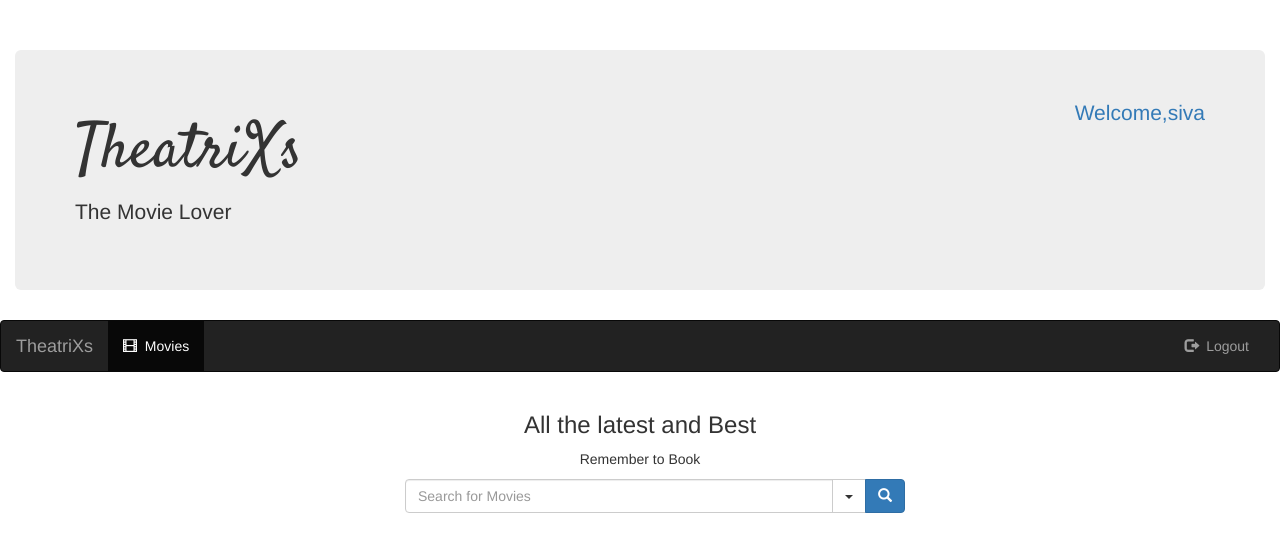
After one commit to sivakarthik51/TheatreManagement, a Django app: page /movies/search/ in a window 1280 px wide. The commit adds this page. Shown: the top 552 px of the page. Run offline with Django 3.2, Linux system fonts and the light colour scheme; a user stored in the database is signed in; some libraries are stand-ins or nearby versions.

Commit message:
Added Seat Matrix Added 4 queries through search bar(UI is a bit messy) Cleaned up Nav Bar Added Few More validations to User Changed Login Text

```diff
--- a/Login/forms.py
+++ b/Login/forms.py
@@ -1,5 +1,6 @@
 from django.contrib.auth.models import User
 from django import forms
+from django.core.exceptions import ValidationError
 
 class UserForm(forms.ModelForm):
     password = forms.CharField(widget=forms.PasswordInput)
--- a/Movies/forms.py
+++ b/Movies/forms.py
@@ -39,4 +39,10 @@ class MovieCreateForm(forms.ModelForm):
         if self.establishment_user:
             self.fields['theatre'].queryset = Theatre.objects.filter(establishment=est)
 
+class MovieQueryForm(forms.ModelForm):
+    query = forms.CharField(max_length = 255)
+    class Meta:
+        model=Movie
+        fields=['theatre']
+
 #TODO Show Form
--- a/Movies/models.py
+++ b/Movies/models.py
@@ -3,6 +3,7 @@ import datetime
 from django.db import models
 from django.core.urlresolvers import reverse
 from django.contrib.auth.models import User
+from django.core.validators import MaxValueValidator, MinValueValidator
 
 
 from Establishments.models import Establishment,Theatre
@@ -16,7 +17,7 @@ class Movie(models.Model):
     genre = models.CharField(max_length=100)
     meta_completed = models.BooleanField(default=False)
     movie_poster = models.FileField()
-
+    max_no_seats = models.IntegerField(default=0)
 
     def get_absolute_url(self):
         return reverse('Movies:detail',kwargs={'pk':self.pk})
@@ -55,7 +56,7 @@ class Ticket(models.Model):
     show = models.ForeignKey(Show,on_delete=models.CASCADE)
     user = models.ForeignKey(User)
     price = models.FloatField(default=0.0)
-    seat_no = models.CharField(max_length=10,unique=True)
+    seat_no = models.IntegerField(unique=True,validators=[MaxValueValidator(49), MinValueValidator(0)])
 
     class Meta:
         unique_together = ('show', 'seat_no')
--- /dev/null
+++ b/Movies/static/Movies/script.js
@@ -0,0 +1,16 @@
+
+$(function(){
+
+    $(".input-group-btn .dropdown-menu li a").click(function(){
+
+        var selText = $(this).html();
+
+        //working version - for single button //
+       //$('.btn:first-child').html(selText+'<span class="caret"></span>');
+
+       //working version - for multiple buttons //
+       $(this).parents('.input-group-btn').find('.btn-search').html(selText);
+
+   });
+
+});
--- /dev/null
+++ b/Movies/static/Movies/style.css
@@ -0,0 +1,43 @@
+body {
+    padding-top: 50px;
+}
+.dropdown.dropdown-lg .dropdown-menu {
+    margin-top: -1px;
+    padding: 6px 20px;
+}
+.input-group-btn .btn-group {
+    display: flex !important;
+}
+.btn-group .btn {
+    border-radius: 0;
+    margin-left: -1px;
+}
+.btn-group .btn:last-child {
+    border-top-right-radius: 4px;
+    border-bottom-right-radius: 4px;
+}
+.btn-group .form-horizontal .btn[type="submit"] {
+  border-top-left-radius: 4px;
+  border-bottom-left-radius: 4px;
+}
+.form-horizontal .form-group {
+    margin-left: 0;
+    margin-right: 0;
+}
+.form-group .form-control:last-child {
+    border-top-left-radius: 4px;
+    border-bottom-left-radius: 4px;
+}
+
+@media screen and (min-width: 768px) {
+    #adv-search {
+        width: 500px;
+        margin: 0 auto;
+    }
+    .dropdown.dropdown-lg {
+        position: static !important;
+    }
+    .dropdown.dropdown-lg .dropdown-menu {
+        min-width: 500px;
+    }
+}
--- a/Movies/templates/Movies/base.html
+++ b/Movies/templates/Movies/base.html
@@ -49,7 +49,9 @@
         <div class="col-md-6">
             <div class = "pull-right">
                 {% if user.is_authenticated %}
-                    <p>Welcome,{{ user.username }}</p>
+                    <p class=" text-primary">Welcome,{{ user.username }}</p>
+                    {% else %}
+                        <p class = "bg-primary text-danger">Please Login to continue</p>
                 {% endif %}
             </div>
         </div>
@@ -77,23 +79,13 @@
                         Movies
                     </a>
                 </li>
-                <li class="">
-                    <a href="#">
-                        <span class="glyphicon glyphicon-star" aria-hidden="true"></span>&nbsp;
-                        People
-                    </a>
-                </li>
+
             </ul>
 
-            <form action="#" class="navbar-form navbar-left" role="search" method=""get">
-                <div class="form-group">
-                    <input type="text" class="form-control" name="q" value="">
-                </div>
-                <button type="submit" class="btn btn-default">Search</button>
-            </form>
+
 
             <ul class="nav navbar-nav navbar-right">
-            {% if perms.Movies %}
+            {% if user.is_authenticated and can_change %}
                 <li class="">
                     <a href="{% url 'Movies:movie_add' %}">
                         <span class="glyphicon glyphicon-plus" aria-hidden="true"></span>&nbsp;
--- a/Movies/templates/Movies/index.html
+++ b/Movies/templates/Movies/index.html
@@ -1,5 +1,10 @@
 
 {% extends 'Movies/base.html' %}
+{% block style %}
+{% load static %}
+    <link rel="stylesheet" href="{% static 'Movies/style.css' %}">
+    <script src="{% static 'Movies/script.js' %}"></script>
+{% endblock %}
 {% block title %}
     Movies
 {% endblock %}
@@ -8,6 +13,11 @@
         <div class = "container">
             <h3 class = "text-center">All the latest and Best</h3>
             <p class = "text-center">Remember to Book</p>
+            <form action="{% url 'Movies:search' %}" method="post">
+                {% csrf_token %}
+                {% include 'Movies/search.html' %}
+            </form>
+        <br>
         <div class = "row">
             {% for movie in all_Movies %}
 
--- /dev/null
+++ b/Movies/templates/Movies/search.html
@@ -0,0 +1,34 @@
+<div class="container">
+	<div class="row">
+		<div class="col-md-12">
+            <div class="input-group" id="adv-search">
+                <input type="text" class="form-control" name="query" placeholder="Search for Movies" />
+                <div class="input-group-btn">
+                    <div class="btn-group" role="group">
+                        <div class="dropdown dropdown-lg">
+                            <button type="button" class="btn btn-default dropdown-toggle" data-toggle="dropdown" aria-expanded="false"><span class="caret"></span></button>
+                            <div class="dropdown-menu dropdown-menu-right" role="menu">
+                                <form class="form-horizontal" role="form">
+                                  <div class="form-group">
+                                    <label for="filter">Filter by</label>
+                                    <select class="form-control" name="filter_condition">
+                                        <option value="0" selected>All Movies</option>
+                                        <option value="1">City</option>
+                                        <option value="2">Theatre</option>
+                                        <option value="3">Location</option>
+                                        <option value="4">Genre</option>
+                                    </select>
+                                  </div>
+
+
+                                </form>
+                            </div>
+                        </div>
+                        <button type="submit" class="btn btn-primary"><span class="glyphicon glyphicon-search" aria-hidden="true"></span></button>
+                    </div>
+                </div>
+            </div>
+          </div>
+        </div>
+	</div>
+</div>
--- a/Movies/urls.py
+++ b/Movies/urls.py
@@ -1,5 +1,6 @@
 from django.conf.urls import url
 from . import views
+
 
 app_name = 'Movies'
 
@@ -25,5 +26,8 @@ urlpatterns = [
     url(r'book/ticket/(?P<pk>[0-9]+)/$',views.TicketDetailView.as_view(),name='ticket_details'),
 
     #/movies/theater
-    url(r'theatre/$',views.ListMovies_Theatres.as_view(),name='theatre_specific')
+    url(r'theatre/$',views.ListMovies_Theatres.as_view(),name='theatre_specific'),
+
+    #/movies/search
+    url(r'search/$',views.MovieQueries.as_view(),name='search')
 ]
--- a/Movies/views.py
+++ b/Movies/views.py
@@ -5,7 +5,7 @@ from django.core.exceptions import ValidationError
 import imdb
 from django.db.models import Min, Max
 from django.core.mail import EmailMessage
-from .forms import TicketForm,MovieCreateForm
+from .forms import TicketForm,MovieCreateForm,MovieQueryForm
 from django.contrib.auth.mixins import PermissionRequiredMixin,UserPassesTestMixin
 from django.contrib.auth.mixins import LoginRequiredMixin
 from django.views import generic
@@ -20,7 +20,7 @@ class IndexView(generic.ListView):
     context_object_name = 'all_Movies'
     def get_context_data(self, **kwargs):
         context = super(IndexView,self).get_context_data(**kwargs)
-        context['can_change'] = False
+        context['can_change'] = self.request.user.groups.filter(name='Establishment').exists()
         return context
     def get_queryset(self):
         return get_distinct_movies()
@@ -211,17 +211,28 @@ class MovieDelete(PermissionRequiredMixin,LoginRequiredMixin,DeleteView):
     model = Movie
     success_url = reverse_lazy('Movies:index')
 
-class BookTickets(LoginRequiredMixin,View):
+class BookTickets(LoginRequiredMixin,CreateView):
     login_url = '/'
     redirect_field_name = None
     form_class = TicketForm
     template_name = 'Movies/ticket_form.html'
 
+    def get_context_data(self,*args, **kwargs):
+        print Movie.objects.get(pk=self.request.pk).max_no_seats
+        context = super(BookTickets, self).get_context_data(*args,**kwargs)
+        print Movie.objects.get(pk=self.request.pk).max_no_seats
+        context["ticket_range"] = Movie.objects.get(pk=self.request.pk).max_no_seats
+        return context
+
+
     def get(self,request,pk):
         form = self.form_class(None)
-        return render(request,self.template_name,{'form':form})
+        return render(request,self.template_name,{'form':form,'pk':pk})
 
     def post(self,request,pk):
+        max_seats= Movie.objects.get(pk=pk).max_no_seats
+        tickets = Ticket.objects.filter(movie=Movie.objects.get(pk = pk))
+        shows = Show.objects.filter(movie=Movie.objects.get(pk=pk))
         form = self.form_class(request.POST,mov_id=pk)
         if form.is_valid():
             ticket = form.save(commit=False)
@@ -239,7 +250,7 @@ class BookTickets(LoginRequiredMixin,View):
                 print e
             ticket.save()
             return redirect('Movies:ticket_details',pk=ticket.pk)
-        return render(request, self.template_name, {'form': form})
+        return render(request, self.template_name, {'form': form,'seats':range(max_seats),'tickets':tickets,'shows':shows})
 
 class ListMovies_Theatres(UserPassesTestMixin,LoginRequiredMixin,ListView):
 
@@ -256,7 +267,7 @@ class ListMovies_Theatres(UserPassesTestMixin,LoginRequiredMixin,ListView):
 
     def get_context_data(self, **kwargs):
         context = super(ListMovies_Theatres, self).get_context_data(**kwargs)
-        context['can_change'] = True
+        context['can_change'] = self.request.user.groups.filter(name='Establishment').exists()
         return context
     def get_queryset(self):
         user = self.request.user
@@ -279,4 +290,78 @@ class TicketDetailView(LoginRequiredMixin,generic.DetailView):
         context["mov_meta"] = Movie_Meta.objects.all().filter(movie_id=self.object.movie.id).first()
         return context
 
+class MovieQueries(LoginRequiredMixin,generic.ListView):
+    login_url = '/'
+    redirect_field_name = None
+    model = Movie
+    template_name = 'Movies/index.html'
+    context_object_name = 'all_movies'
+    form_class = MovieQueryForm
+    def post(self,request):
+        form = self.form_class(request.POST)
+        query = request.POST.get('query')
+        filter_condition = request.POST.get('filter_condition')
+        if filter_condition == str(0):
+            if len(query) > 4:
+                movies = Movie.objects.filter(name__contains=query)
+                distinct = []
+                checked = []
+                for movie in movies:
+                    if not movie.name in checked:
+                        distinct.append(movie)
+                    checked.append(movie.name)
+                print distinct
+                return render(request, self.template_name, {'all_Movies': distinct})
+            return redirect('Movies:index')
+        if filter_condition == str(1):
+            print "res"
+            movies= Movie.objects.filter(theatre__city=query)
+            distinct = []
+            checked = []
+            for movie in movies:
+                if not movie.name in checked:
+                    distinct.append(movie)
+                checked.append(movie.name)
+            print distinct
+            return render(request, self.template_name,{'all_Movies':distinct})
+        if filter_condition == str(2):
+            theatres = Theatre.objects.filter(name=query)
+            movies = Movie.objects.filter(theatre__name__contains=query)
+            distinct = []
+            checked = []
+            for movie in movies:
+                if not movie.name in checked:
+                    distinct.append(movie)
+                checked.append(movie.name)
+            print distinct
+            return render(request, self.template_name, {'all_Movies': distinct})
+        if filter_condition == str(3):
+            if len(query)>4:
+                movies = Movie.objects.filter(theatre__location__contains=query)
+                distinct = []
+                checked = []
+                for movie in movies:
+                    if not movie.name in checked:
+                        distinct.append(movie)
+                    checked.append(movie.name)
+                return render(request, self.template_name, {'all_Movies': distinct})
+            else:
+                print "validation error"
+                form.add_error('query',ValidationError('Cannot search with small parameters'))
+                return render(request, self.template_name, {'form': form})
+        if filter_condition == str(4):
+            if len(query)>4:
+                movies = Movie.objects.filter(genre__contains=query)
+                distinct = []
+                checked = []
+                for movie in movies:
+                    if not movie.name in checked:
+                        distinct.append(movie)
+                    checked.append(movie.name)
+                return render(request, self.template_name, {'all_Movies': distinct})
+            else:
+                print "validation error"
+                form.add_error('query',ValidationError('Cannot search with small parameters'))
+                return render(request, self.template_name, {'form': form})
+
 #TODO Create Show add,delete,update view for establishment authentication
--- a/TheatreManagement/settings.py
+++ b/TheatreManagement/settings.py
@@ -31,6 +31,7 @@ ALLOWED_HOSTS = []
 # Application definition
 
 INSTALLED_APPS = [
+
     'Movies',
     'Home',
     'Login',
@@ -68,6 +69,7 @@ TEMPLATES = [
                 'django.contrib.auth.context_processors.auth',
                 'django.contrib.messages.context_processors.messages',
             ],
+
         },
     },
 ]
```
Also changed, not shown: Login/views.py (+16 -1 lines), Movies/templates/Movies/ticket_form.html (+23 -0 lines), db.sqlite3.
